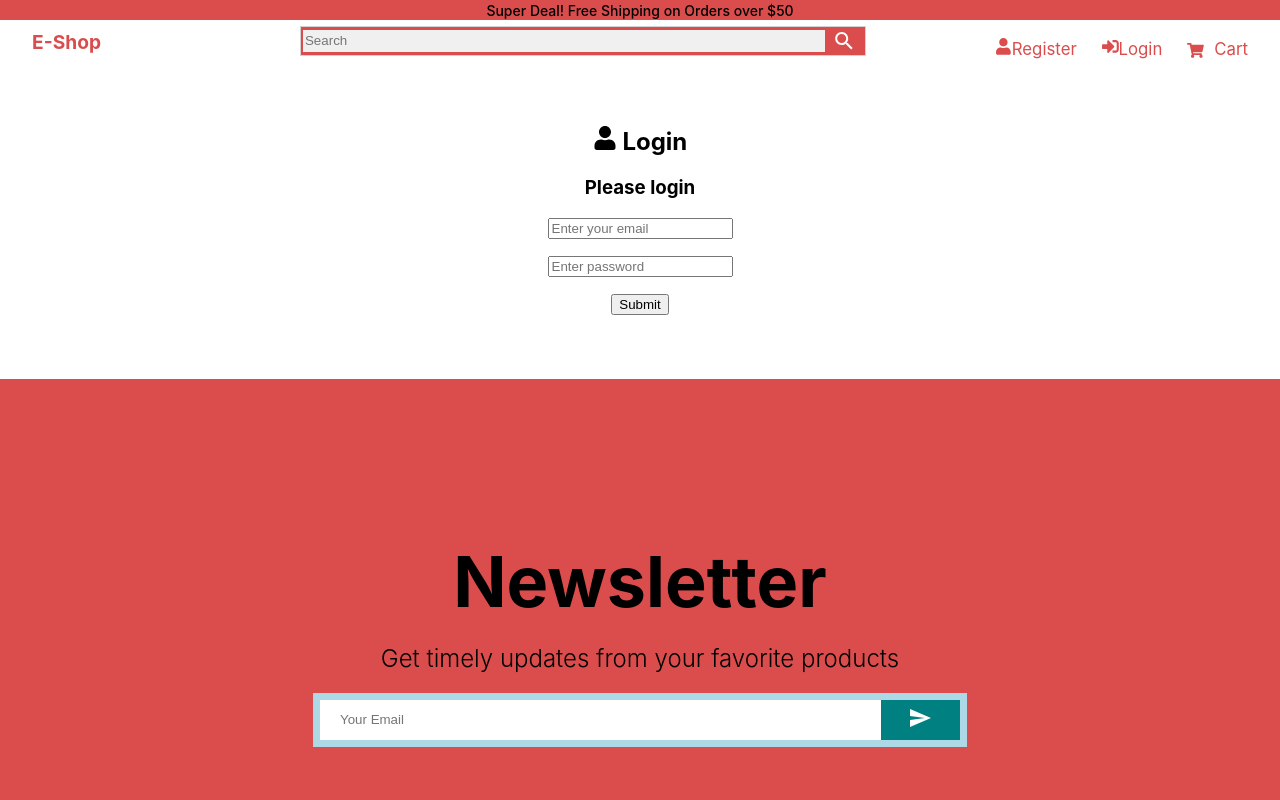
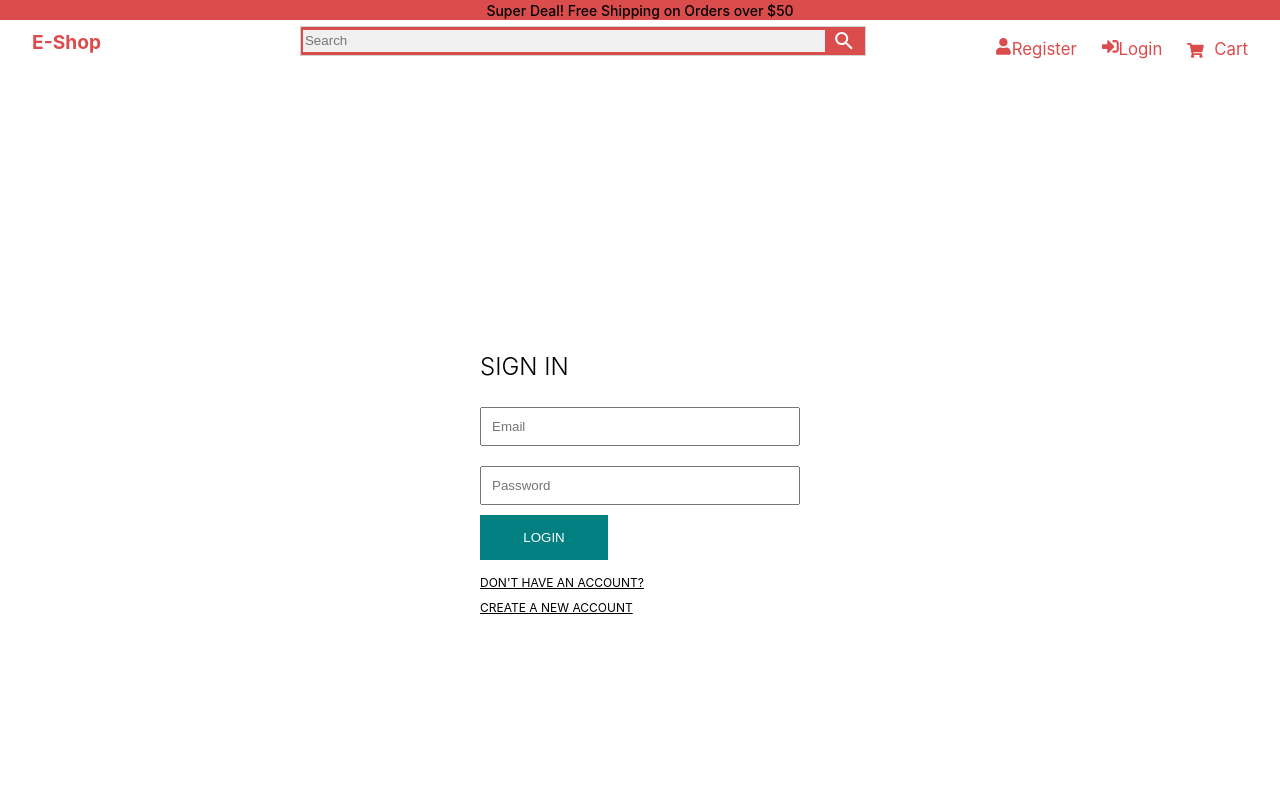
Before and after one commit to Arinze-Kevin/Ecommerce-store, a React (Create React App) app in the folder frontend/: page /login in a window 1280 px wide. Shown: the top 800 px of the page. Built offline with nearby package versions, Linux system fonts and the light colour scheme.

Commit message:
Added Cart

```diff
--- a/frontend/src/pages/Login.jsx
+++ b/frontend/src/pages/Login.jsx
@@ -1,71 +1,95 @@
-import { useState } from 'react'
-import './Pages.css'
-// import {toast} from 'react-toastify'
-import { FaUser } from 'react-icons/fa'
+import { useState } from "react";
+import { useDispatch } from "react-redux";
+import styled from "styled-components";
+import { login } from "../redux/apiCalls";
+import {mobile} from '../responsive';
 
+const Container = styled.div`
+   width: 100vw;
+   height: 100vh;
+   background: linear-gradient(
+    rgba(255, 255, 255, 0.5),
+    rgba(255, 255, 255, 0.5)
+   ),
+   url('')
+     center;
+   background-size: cover;
+   display: flex;
+   align-items: center;
+   justify-content: center;
+`;
 
+const Wrapper = styled.div`
+   width: 25%;
+   padding: 20px;
+   background-color: white;
+   ${mobile({ width: '75%' })}
+`;
 
-function Register() {
-    const [formData, setFormData] = useState({
-        email: '',
-        password: '',
-    })
+const Title = styled.h1`
+   font-size: 24px;
+   font-weight: 300;
+`;
 
-    const { email, password } = formData
+const Form = styled.form`
+   display: flex;
+   flex-direction: column;
+`;
 
-    const onChange = (e) => {
-        setFormData((prevState) => ({
-            ...prevState,
-            [e.target.name]: e.target.value,
-        }))
-    }
+const Input = styled.input`
+   flex: 1;
+   min-width: 40%;
+   margin: 10px 0;
+   padding: 10px;
+`;
 
-    const onSubmit = (e) => {
-        e.preventDefault()
+const Button = styled.button`
+   width: 40%;
+   border: none;
+   padding: 15px 20px;
+   background-color: teal;
+   color: white;
+   cursor: pointer;
+   margin-bottom: 10px;
+`;
 
+const Link = styled.a`
+   margin: 5px 0px;
+   font-size: 12px;
+   text-decoration: underline;
+   cursor: pointer;
+`;
 
+const Login = () => {
+    const [email, setEmail] = useState('')
+    const [password, setPassword] = useState('')
+    const dispatch = useDispatch()
+
+    const handleClick = (e) => {
+        e.preventDefault();
+        login(dispatch, { email, password })
     }
 
     return (
-        <>
-        <section style={{textAlign: 'center', marginTop: '3em'}}>
-            <h1>
-                <FaUser /> Login
-            </h1>
-            <h3>Please login</h3>
-        </section>
-
-         <section style={{textAlign: 'center'}}>
-            <form onSubmit={onSubmit}>
-                <div className='form-top'>
-                    <input
-                     type='email'
-                     id='email'
-                     name='email'
-                     value={email}
-                     onChange={onChange}
-                     placeholder='Enter your email'
-                     required
-                      />
-                </div>
-                <div className='form-top'>
-                    <input
-                     type='password'
-                     id='password'
-                     name='password'
-                     value={password}
-                     onChange={onChange}
-                     placeholder='Enter password'
-                     required
-                      />
-                </div>
-                <div className='button form-top'>
-                    <button>Submit</button>
-                </div>
-            </form>
-        </section>
-        </>
+        <Container>
+            <Wrapper>
+                <Title>SIGN IN</Title>
+                <Form>
+                    <Input
+                       placeholder="Email"
+                       onChange={(e) => setEmail(e.target.value)}
+                    />
+                    <Input
+                        placeholder="Password"
+                        onChange={(e) => setPassword(e.target.value)}
+                    />
+                    <Button onClick={handleClick}>LOGIN</Button>
+                    <Link>DON'T HAVE AN ACCOUNT?</Link>
+                    <Link>CREATE A NEW ACCOUNT</Link>
+                </Form>
+            </Wrapper>
+        </Container>
     )
 }
 
-export default Register
+export default Login
--- /dev/null
+++ b/frontend/src/redux/apiCalls.js
@@ -0,0 +1,12 @@
+import { loginFailure, loginStart, loginSuccess } from "./userRedux";
+import { publicRequest } from "../requestMethods";
+
+export const login = async (dispatch, user) => {
+    dispatch(loginStart())
+    try {
+        const res = await publicRequest.post('/users/login', user)
+        dispatch(loginSuccess(res.data))
+    } catch (err) {
+        dispatch(loginFailure())
+    }
+}
--- a/frontend/src/redux/store.js
+++ b/frontend/src/redux/store.js
@@ -1,10 +1,12 @@
 import { configureStore } from '@reduxjs/toolkit';
 import counterReducer from '../features/counter/counterSlice';
 import cartReducer from './cartRedux'
+import userReducer from './userRedux'
 
 export const store = configureStore({
   reducer: {
     counter: counterReducer,
     cart: cartReducer,
+    user: userReducer,
   },
 });
--- /dev/null
+++ b/frontend/src/redux/userRedux.js
@@ -0,0 +1,26 @@
+import { createSlice } from "@reduxjs/toolkit";
+
+const userSlice = createSlice({
+    name: 'user',
+    initialState: {
+        currentUser: null,
+        isFetching: false,
+        error: false,
+    },
+    reducers: {
+        loginStart: (state) => {
+            state.isFetching = true;
+        },
+        loginSuccess: (state, action) => {
+            state.isFetching = false;
+            state.currentUser = action.payload;;
+        },
+        loginFailure: (state) => {
+            state.isFetching = false;
+            state.error = true;
+        }
+    }
+})
+
+export const { loginStart, loginSuccess, loginFailure } = userSlice.actions;
+export default userSlice.reducer;
```
